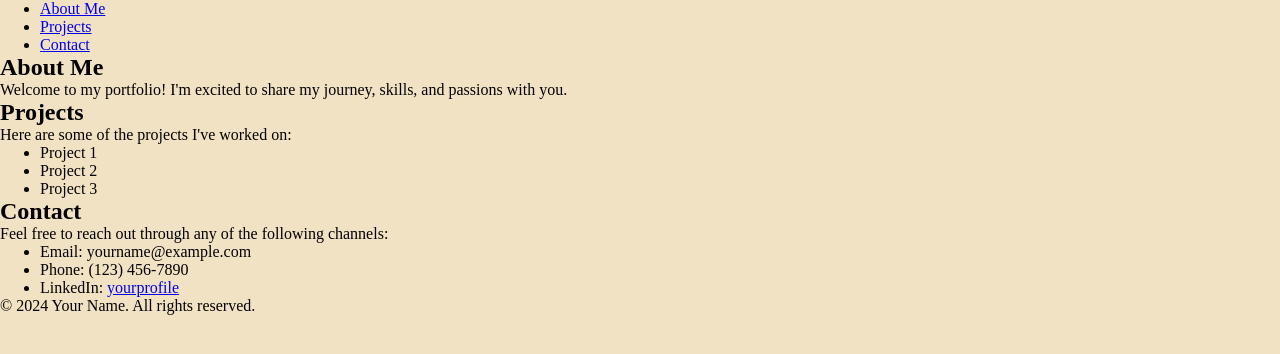
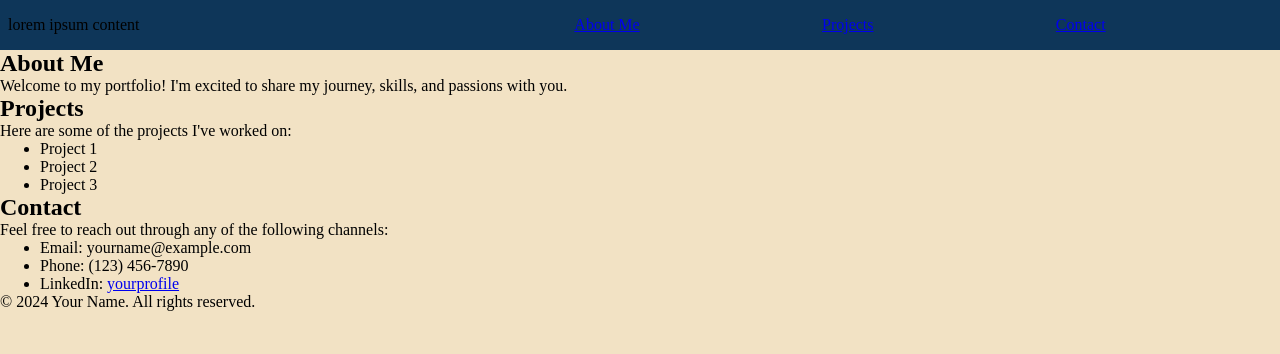
Before and after one commit to anka-oss/ossowska_portfolio, a plain HTML site: page index.html in a window 1280 px wide. Drawn offline with Linux system fonts and the light colour scheme.

Commit message:
Add navbar styles

```diff
--- a/index.html
+++ b/index.html
@@ -9,11 +9,16 @@
 <body>
     <header>
         <nav>
-            <ul>
-                <li><a href="#about">About Me</a></li>
-                <li><a href="#projects">Projects</a></li>
-                <li><a href="#contact">Contact</a></li>
-            </ul>
+            <div id="logo">
+                <p>lorem ipsum content</p>
+            </div>
+            <div id="menu">
+                <ul>
+                    <li class="menu-item"><a href="#about">About Me</a></li>
+                    <li class="menu-item"><a href="#projects">Projects</a></li>
+                    <li class="menu-item"><a href="#contact">Contact</a></li>
+                </ul>
+            </div>
         </nav>
     </header>
 
--- a/style.css
+++ b/style.css
@@ -12,11 +12,45 @@
 
 * {
     margin: 0;
+}
+
+body {
     background-color: #F2E2C4;
 }
 
 /* NAV BAR STYLES */
 
+nav {
+    width: 100vw;
+    height: 100%;
+    padding: 1em 0.5em;
+    background-color: #0e3659;
+    display: flex;
+}
+
+nav ul {
+    display: flex;
+    align-items: center;
+    justify-content: space-evenly; /* Distributes items evenly */
+    align-items: center;
+    padding: 0;
+    margin: 0;
+    list-style: none
+}
+
+.menu-item {
+    display: inline-block;
+}
+
+#logo {
+   width: 30vw;
+   flex: left;
+}
+
+#menu {
+    width: 70vw;
+}
+
 /* MAIN PART STYLES */
 
 /* FOOTER STYLES */
```
